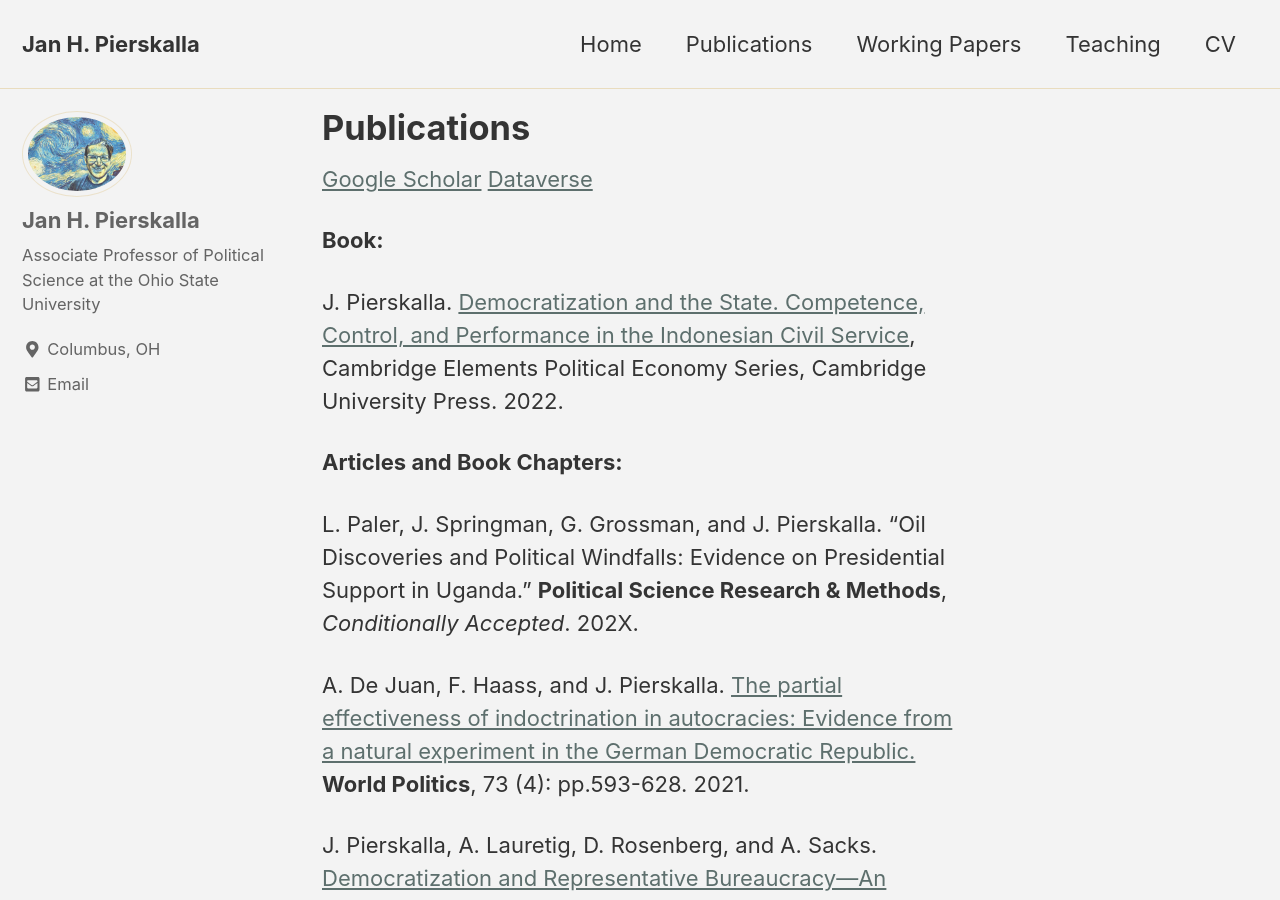
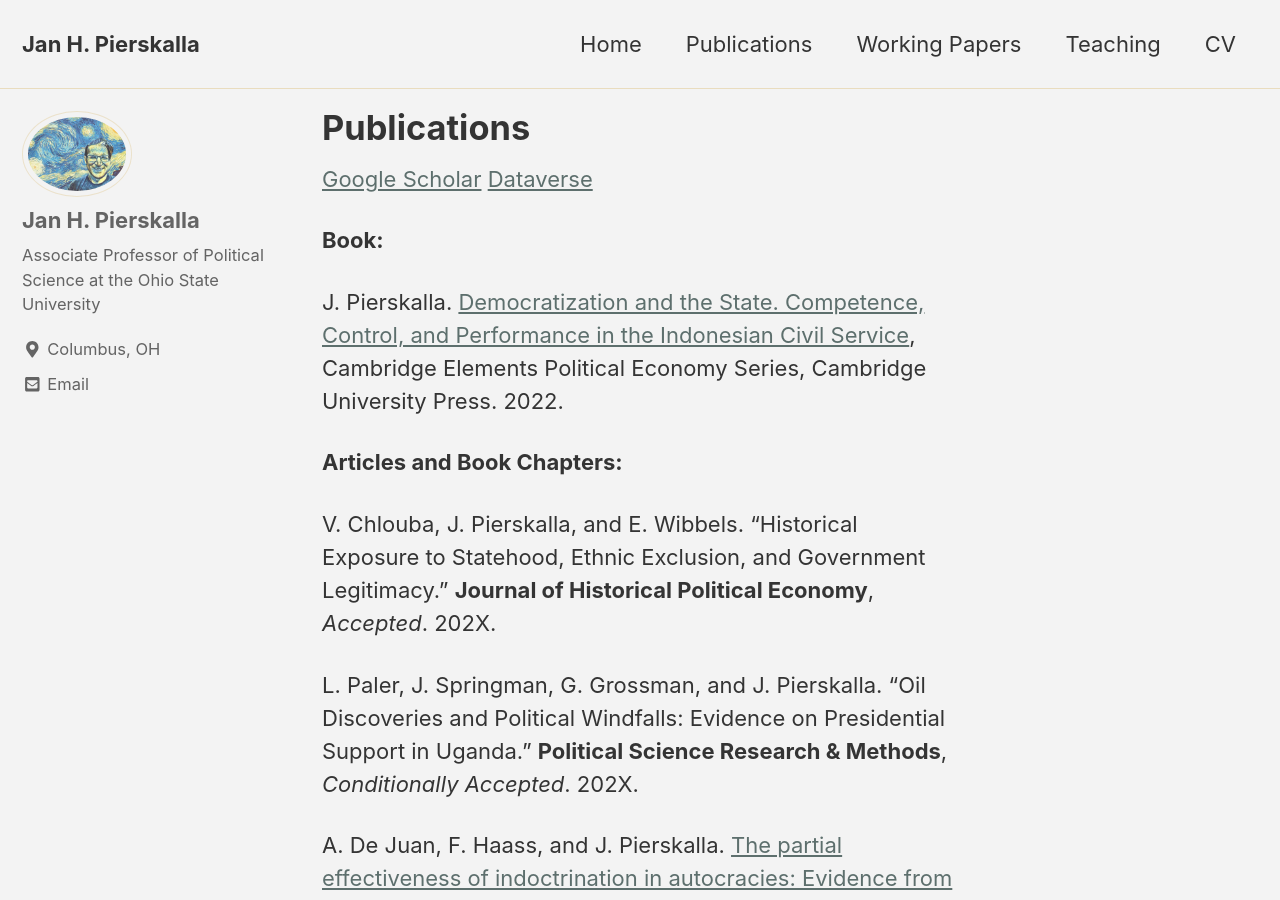
Before and after one commit to jpierskalla/jpierskalla.github.io, a Jekyll site: the page built from pages/publications.md, in a window 1280 px wide and 900 px high. Built offline with Jekyll 4.4.1, drawn with Linux system fonts in a browser that asks for light colours; nearby versions of some CDN libraries.

Commit message:
Update publications.md

```diff
--- a/pages/publications.md
+++ b/pages/publications.md
@@ -14,6 +14,8 @@ __Book:__
 J. Pierskalla. [Democratization and the State. Competence, Control, and Performance in the Indonesian Civil Service](https://doi.org/10.1017/9781009264839), Cambridge Elements Political Economy Series, Cambridge University Press. 2022.
 
 __Articles and Book Chapters:__
+
+V. Chlouba, J. Pierskalla, and E. Wibbels. "Historical Exposure to Statehood, Ethnic Exclusion, and Government Legitimacy." **Journal of Historical Political Economy**, *Accepted*. 202X.
 
 L. Paler, J. Springman, G. Grossman, and J. Pierskalla. "Oil Discoveries and Political Windfalls: Evidence on Presidential Support in Uganda." **Political Science Research & Methods**, *Conditionally Accepted*. 202X.
 
```
